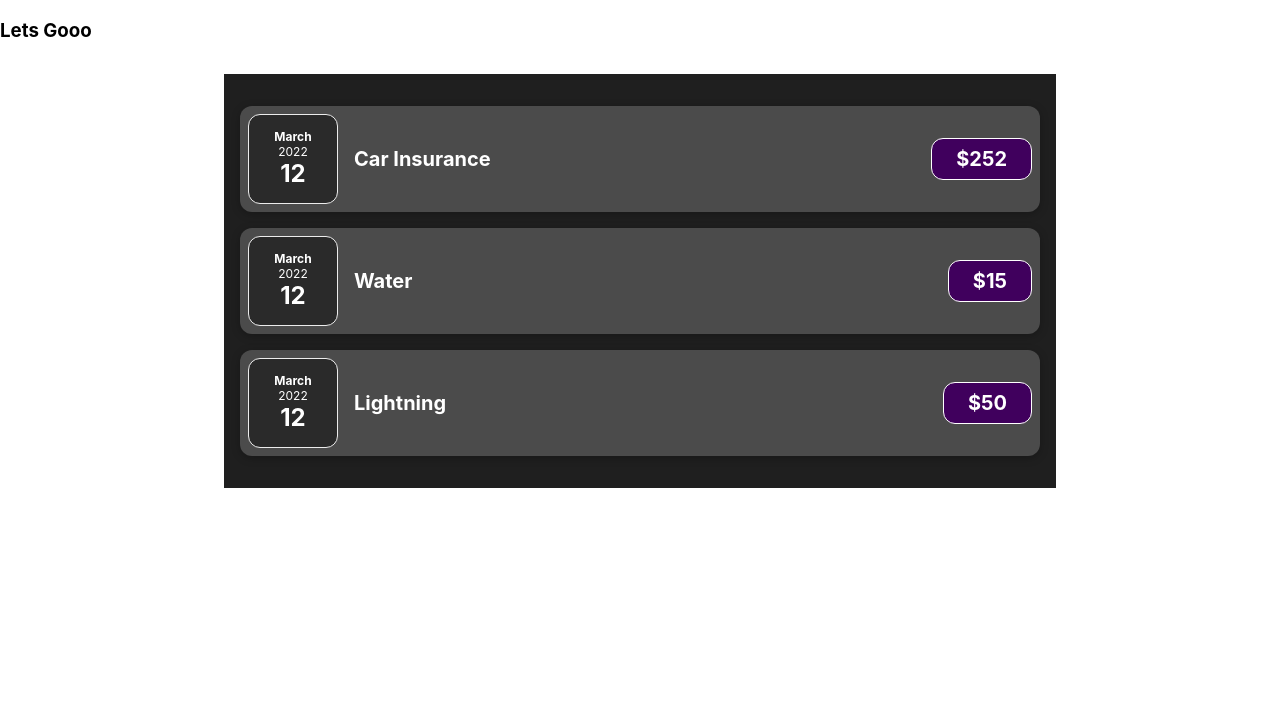
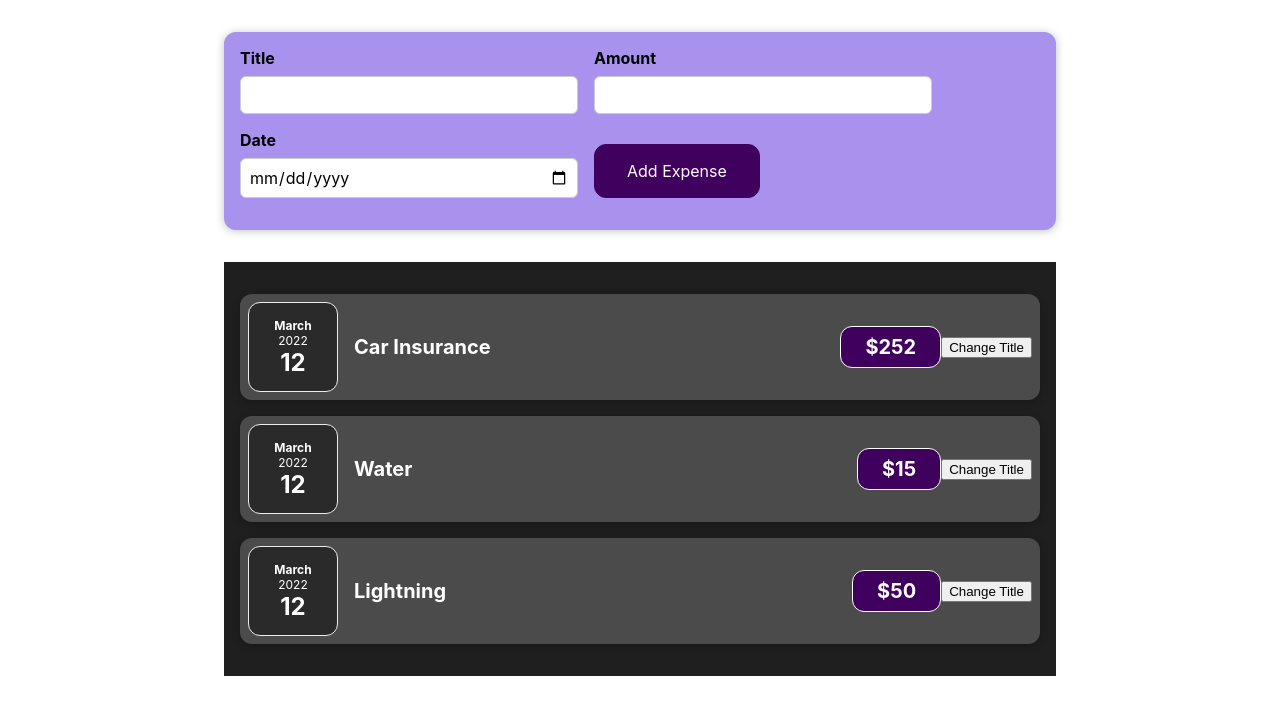
Before and after one commit to redizogolli/ReactTutorial, a React (Create React App) app: page / in a window 1280 px wide. Shown: the top 714 px of the page. Built offline with nearby package versions, Linux system fonts and the light colour scheme.

Commit message:
State And Form

```diff
--- a/src/App.js
+++ b/src/App.js
@@ -1,11 +1,17 @@
 import "./App.css";
 import Expenses from "./components/Expenses/Expenses.js";
+import NewExpense from "./components/NewExpenses/NewExpense";
 
 const App = () => {
+  const expenses = [
+    { id: 1, title: "Car Insurance", amount: 252, date: new Date() },
+    { id: 2, title: "Water", amount: 15, date: new Date() },
+    { id: 3, title: "Lightning", amount: 50, date: new Date() },
+  ];
   return (
     <div>
-      <h3>Lets Gooo</h3>
-      <Expenses/>
+      <NewExpense/>
+      <Expenses items={expenses}/>
     </div>
   );
 }
--- a/src/components/Expenses/ExpenseItem.js
+++ b/src/components/Expenses/ExpenseItem.js
@@ -1,15 +1,23 @@
 import "./ExpenseItem.css";
 import ExpenseDate from "./ExpenseDate";
 import Card from "../UI/Card";
+import React, {useState} from "react";
 
 const ExpenseItem = (props) => {
+
+  const [title, setTitle] = useState(props.title);
+  const clickHandler = ()=>{
+    setTitle('Hello');
+  }
+
   return (
     <Card className='expense-item'>
       <ExpenseDate date={props.date} />
       <div className="expense-item__description">
-        <h2>{props.title}</h2>
+        <h2>{title}</h2>
         <div className="expense-item__price">${props.amount}</div>
       </div>
+      <button onClick={clickHandler}>Change Title</button>
     </Card>
   );
 }
--- a/src/components/Expenses/Expenses.js
+++ b/src/components/Expenses/Expenses.js
@@ -1,14 +1,9 @@
 import ExpenseItem from "./ExpenseItem";
 import './Expenses.css'
-const Expenses = () => {
-  const expenses = [
-    { id: 1, title: "Car Insurance", amount: 252, date: new Date() },
-    { id: 2, title: "Water", amount: 15, date: new Date() },
-    { id: 3, title: "Lightning", amount: 50, date: new Date() },
-  ];
+const Expenses = (props) => {
   return (
     <div className="expenses">
-      {expenses.map((expense, i) => {
+      {props.items.map((expense, i) => {
         return (
           <ExpenseItem
             key={expense.id}
--- /dev/null
+++ b/src/components/NewExpenses/ExpenseForm.css
@@ -0,0 +1,27 @@
+.new-expense__controls {
+    display: flex;
+    flex-wrap: wrap;
+    gap: 1rem;
+    margin-bottom: 1rem;
+    text-align: left;
+  }
+
+  .new-expense__control label {
+    font-weight: bold;
+    margin-bottom: 0.5rem;
+    display: block;
+  }
+
+  .new-expense__control input {
+    font: inherit;
+    padding: 0.5rem;
+    border-radius: 6px;
+    border: 1px solid #ccc;
+    width: 20rem;
+    max-width: 100%;
+  }
+
+  .new-expense__actions {
+    text-align: right;
+    align-self: flex-end;
+  }
--- /dev/null
+++ b/src/components/NewExpenses/ExpenseForm.js
@@ -0,0 +1,100 @@
+import "./ExpenseForm.css";
+import React, { useState } from "react";
+
+const ExpenseForm = () => {
+  // const [enteredTitle,setEnteredTitle] = useState('');
+  // const [enteredAmount,setEnteredAmount] = useState('');
+  // const [enteredDate, setEnteredDate] = useState('');
+
+  const [userInput, setUserInput] = useState({
+    enteredTitle: "",
+    enteredAmount: "",
+    entereDate: "",
+  });
+
+  const titleChangeHandler = (event) => {
+    // setEnteredTitle(event.target.value);
+    // setUserInput({
+    //   ...userInput,
+    //   enteredTitle: event.target.value,
+    // });
+    setUserInput((previousState) => {
+      return {
+        ...previousState,
+        enteredTitle: event.target.value,
+      };
+    });
+  };
+  const amountChangeHandler = (event) => {
+    // setEnteredAmount(event.target.value);
+    // setUserInput({
+    //   ...userInput,
+    //   enteredAmount: event.target.value,
+    // });
+    setUserInput((previousState) => {
+      return {
+        ...previousState,
+        enteredAmount: event.target.value,
+      };
+    });
+  };
+  const dateChangedHandler = (event) => {
+    // setEnteredDate(event.target.value);
+    // setUserInput({
+    //   ...userInput,
+    //   entereDate: event.target.value,
+    // });
+    setUserInput((previousState) => {
+      return {
+        ...previousState,
+        entereDate: event.target.value,
+      };
+    });
+  };
+  const submitHandler = (event) => {
+    event.preventDefault();
+    console.log(JSON.stringify(userInput));
+    setUserInput({
+      enteredTitle: "",
+      enteredAmount: "",
+      entereDate: "",
+    });
+  };
+  return (
+    <form onSubmit={submitHandler}>
+      <div className="new-expense__controls">
+        <div className="new-expense__control">
+          <label>Title</label>
+          <input
+            type="text"
+            value={userInput.enteredTitle}
+            onChange={titleChangeHandler}
+          />
+        </div>
+        <div className="new-expense__control">
+          <label>Amount</label>
+          <input
+            type="number"
+            min="0.01"
+            step="0.01"
+            value={userInput.enteredAmount}
+            onChange={amountChangeHandler}
+          />
+        </div>
+        <div className="new-expense__control">
+          <label>Date</label>
+          <input
+            type="date"
+            value={userInput.entereDate}
+            onChange={dateChangedHandler}
+          />
+        </div>
+        <div className="new-expense__actions">
+          <button type="submit">Add Expense</button>
+        </div>
+      </div>
+    </form>
+  );
+};
+
+export default ExpenseForm;
--- /dev/null
+++ b/src/components/NewExpenses/NewExpense.css
@@ -0,0 +1,38 @@
+.new-expense {
+    background-color: #a892ee;
+    padding: 1rem;
+    margin: 2rem auto;
+    width: 50rem;
+    max-width: 95%;
+    border-radius: 12px;
+    text-align: center;
+    box-shadow: 0 1px 8px rgba(0, 0, 0, 0.25);
+  }
+
+  .new-expense button {
+    font: inherit;
+    cursor: pointer;
+    padding: 1rem 2rem;
+    border: 1px solid #40005d;
+    background-color: #40005d;
+    color: white;
+    border-radius: 12px;
+    margin-right: 1rem;
+  }
+
+  .new-expense button:hover,
+  .new-expense button:active {
+    background-color: #510674;
+    border-color: #510674;
+  }
+
+  .new-expense button.alternative {
+    color: #220131;
+    border-color: transparent;
+    background-color: transparent;
+  }
+
+  .new-expense button.alternative:hover,
+  .new-expense button.alternative:active {
+    background-color: #ddb3f8;
+  }
--- /dev/null
+++ b/src/components/NewExpenses/NewExpense.js
@@ -0,0 +1,12 @@
+import './NewExpense.css';
+import ExpenseForm from './ExpenseForm';
+
+const NewExpense = () =>{
+    return (
+        <div className="new-expense">
+            <ExpenseForm/>
+        </div>
+    );
+}
+
+export default NewExpense;
```
